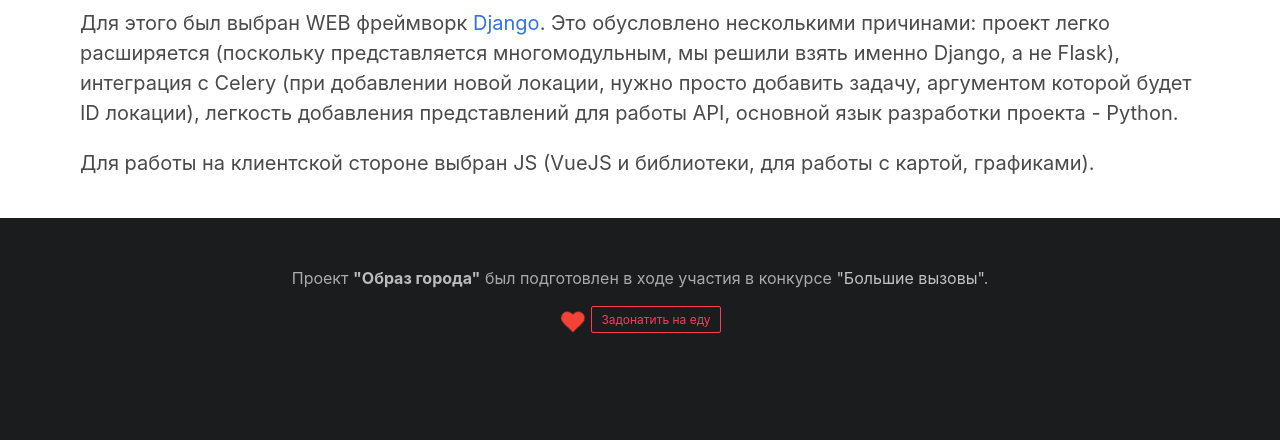
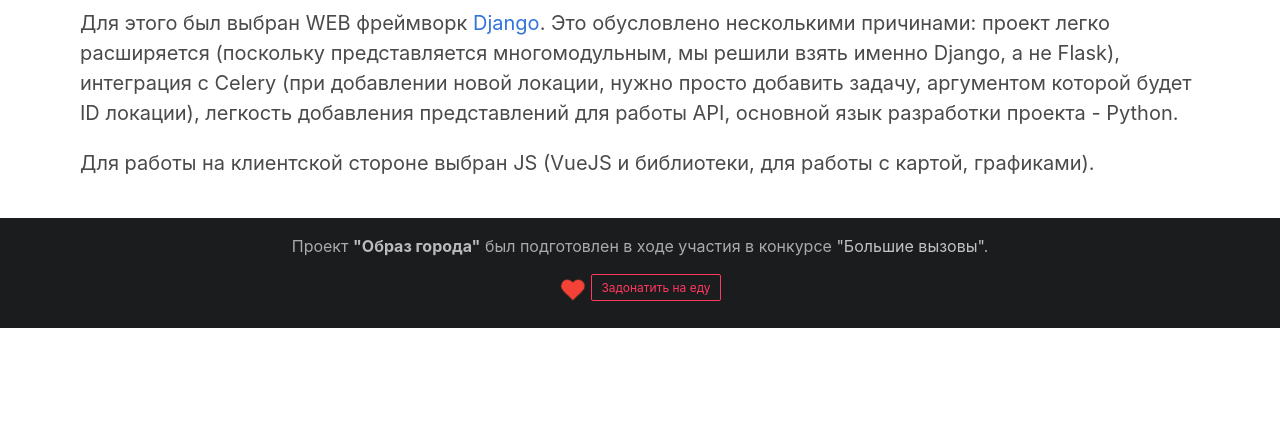
Before and after one commit to CityISO/main, a Django app: page /about/ in a window 1280 px wide. Shown: the part 1266-1706 px from the top of the page. After the commit the page ends 1594 px from the top, so only its background shows below. Run offline with Django 3.2, Linux system fonts and the light colour scheme; parts of the project's set-up code (start-up, migrations or seed data) failed here and were passed over.

Commit message:
Fix footer #123

```diff
--- a/static/styles/global.css
+++ b/static/styles/global.css
@@ -51,8 +51,8 @@ div.card-content div.media-content {
 body > footer {
     background-color: #1b1c1d !important;
     color: #ffffffa0 !important;
-    padding: 1rem;
-    margin-top: 1.5rem;
+    padding: 1rem !important;
+    margin-top: 1.5rem !important;
 }
 
 body > footer.footer > div > p > strong {
```
